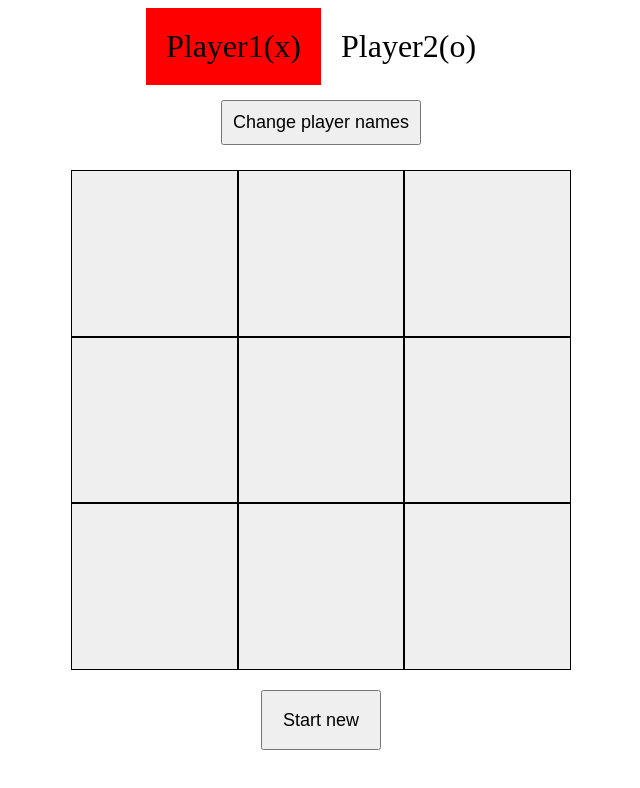
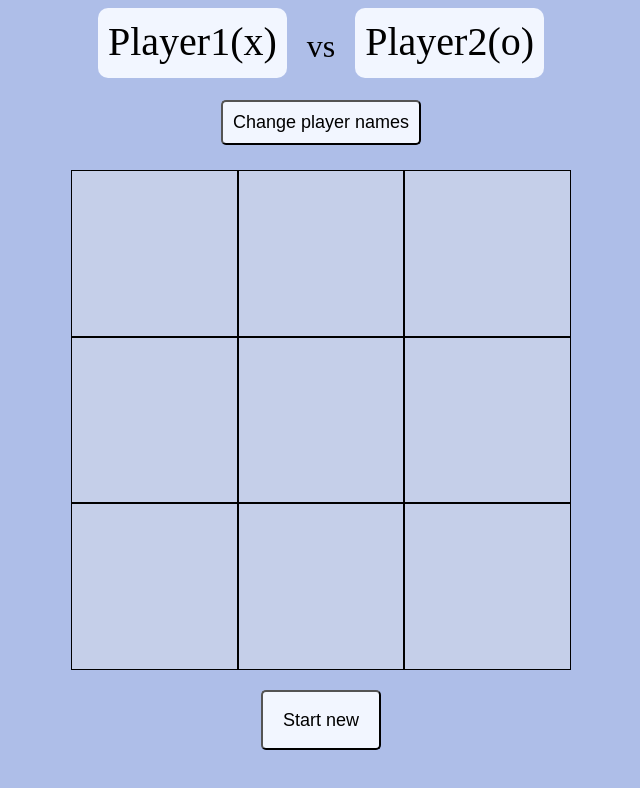
Before and after one commit to Zaltman/TIC-TAC-TOE, a plain HTML site: page index.html in a window 1280 px wide. Shown: the whole page, without its empty margins (319-959 px from the left). Drawn offline with Linux system fonts and the light colour scheme.

Commit message:
Finish full functionality of the game.

```diff
--- a/index.html
+++ b/index.html
@@ -11,6 +11,7 @@
   <body>
     <div class="playersContainer">
       <div class="player1 player">Player1(x)</div>
+      <div class="player">vs</div>
       <div class="player2 player">Player2(o)</div>
     </div>
     <button class="changeName">Change player names</button>
--- a/styles.css
+++ b/styles.css
@@ -1,3 +1,6 @@
+* {
+  background-color: #aebee8;
+}
 body {
   display: flex;
   flex-direction: column;
@@ -8,6 +11,12 @@ body {
 button {
   font-size: large;
   padding: 10px;
+}
+
+.changeName,
+#startNew {
+  background-color: #f2f6ff;
+  border-radius: 5px;
 }
 .playersContainer {
   display: flex;
@@ -23,8 +32,13 @@ button {
   font-size: xx-large;
 }
 
-.player1 {
-  background-color: red;
+.player1,
+.player2 {
+  font-size: 40px;
+  background-color: #f2f6ff;
+  border-radius: 10px;
+  padding: 10px;
+  height: 50px;
 }
 
 .boardContainer {
@@ -34,9 +48,12 @@ button {
   height: 500px;
   width: 500px;
   flex-wrap: wrap;
+  /* border: solid px red; */
 }
 
 .square {
+  background: #c5cfe9;
+  font-family: Verdana, Geneva, Tahoma, sans-serif;
   display: flex;
   box-sizing: border-box;
   border: solid 1px black;
```
